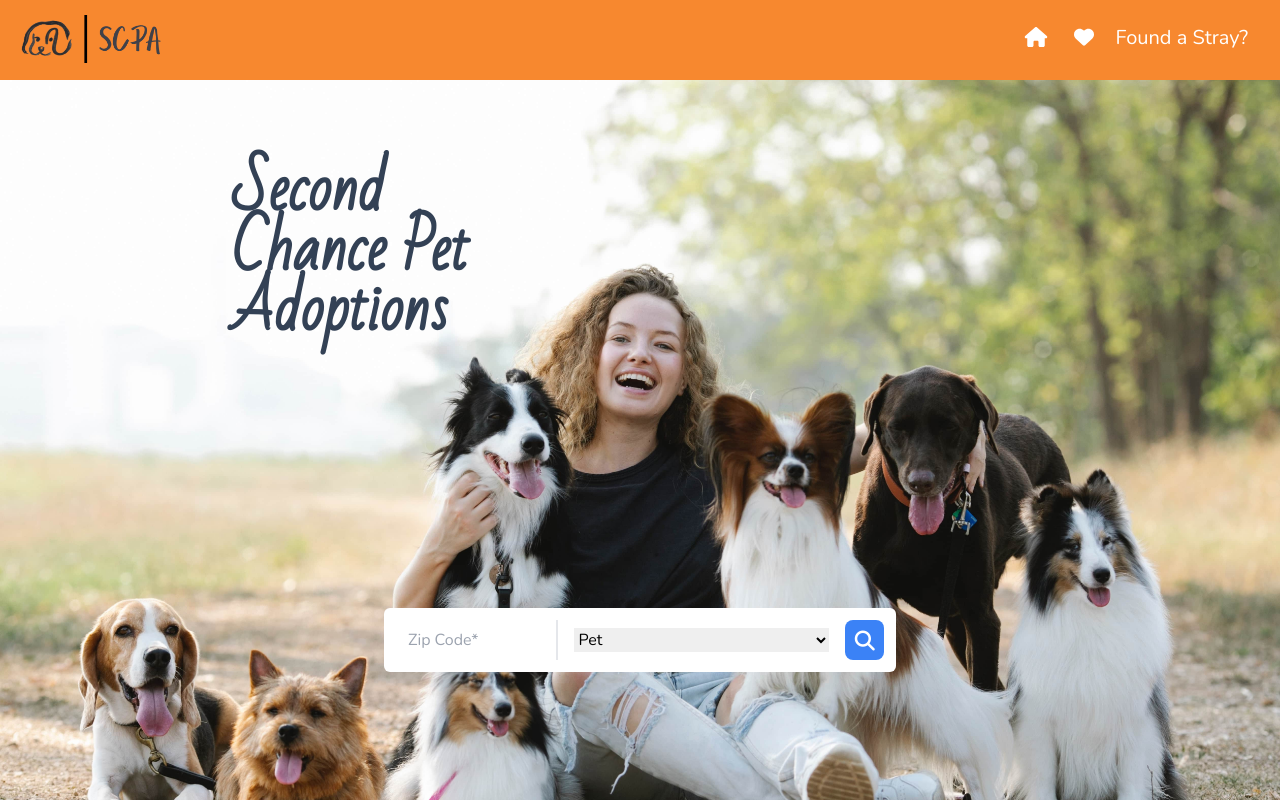
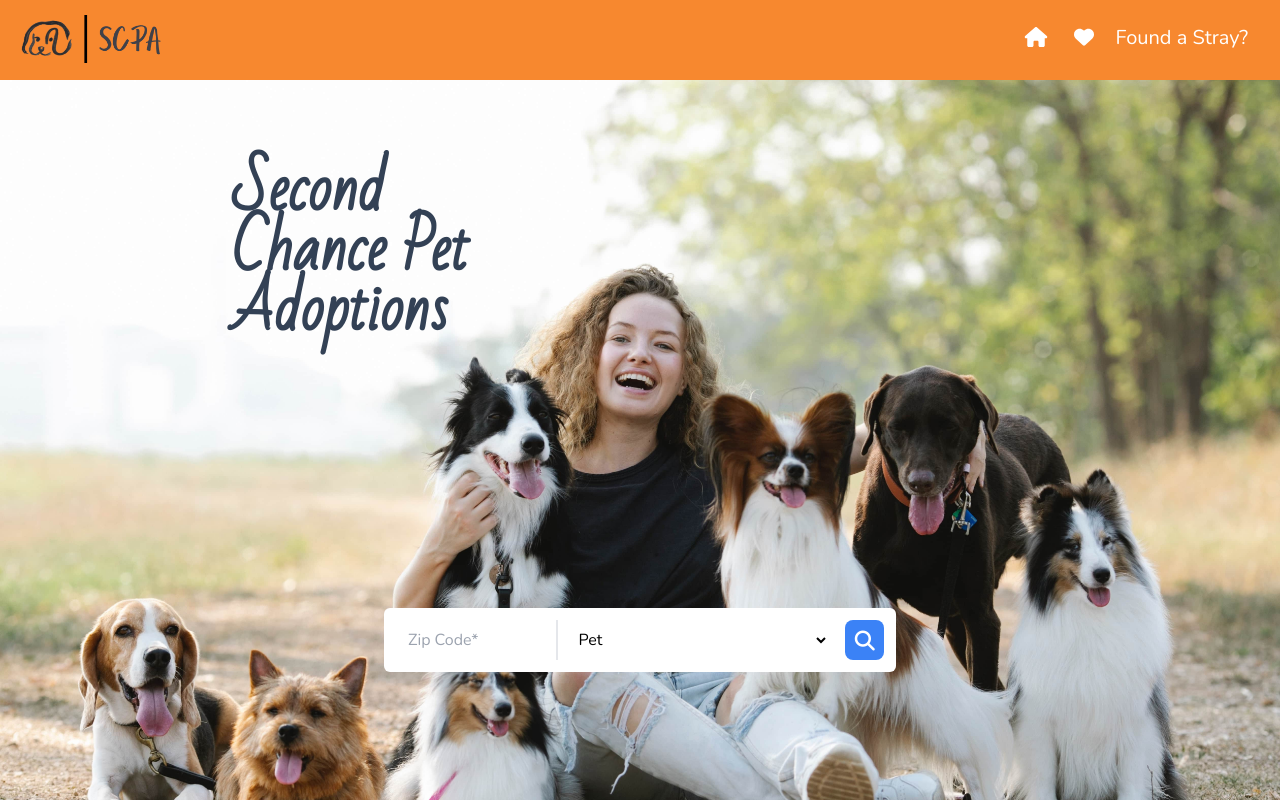
Before and after one commit to aaronleon1/second-chance-pet-adoptions, a Next.js app: page / in a window 1280 px wide. Shown: the top 800 px of the page. Built offline with nearby package versions, Linux system fonts and the light colour scheme; no server answers.

Commit message:
Added white background to select

```diff
--- a/components/HomeSearchBar.tsx
+++ b/components/HomeSearchBar.tsx
@@ -61,7 +61,7 @@ const HomeSearchBar = () => {
         className="flex md:px-4 w-11/12 mx-auto"
       >
         <div className="w-full flex items-center mr-8 md:mr-0">
-          <select className="w-full focus:outline-none ">
+          <select className="w-full focus:outline-none bg-white">
             <option disabled selected value="Pet">
               Pet
             </option>
```
